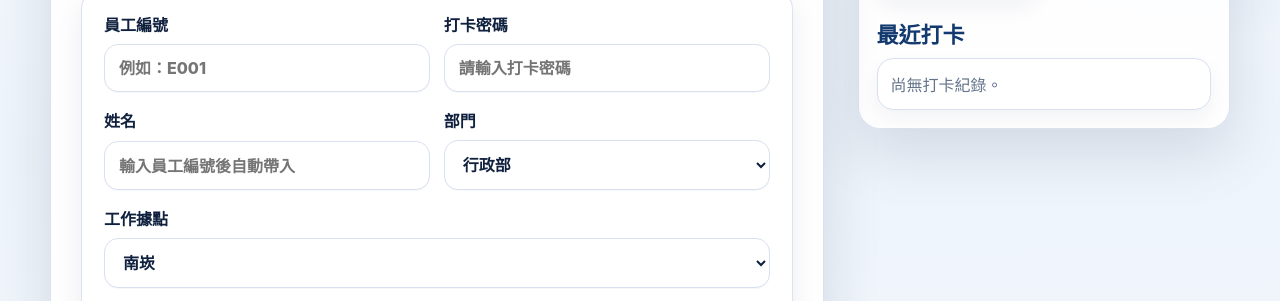
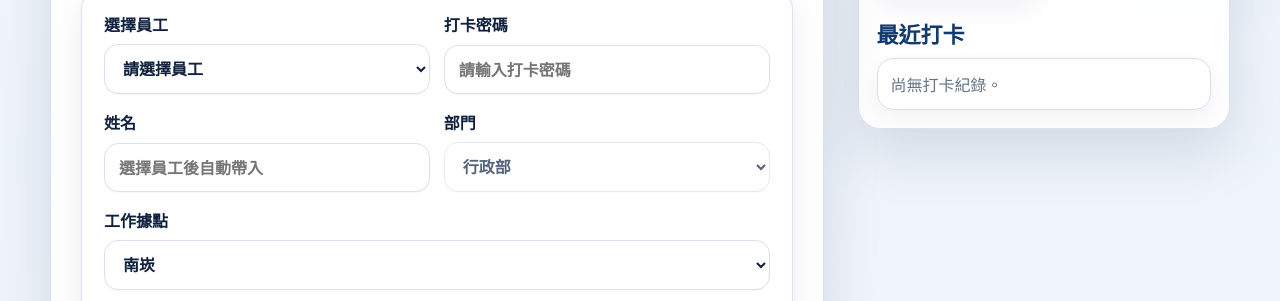
Before and after one commit to b0918800999-svg/yangjiajiang-attendance-system, a website: page index.html in a window 1280 px wide. Shown: the part 494-795 px from the top of the page. Drawn offline with Linux system fonts and the light colour scheme.

Commit message:
完成員工管理下拉打卡

```diff
--- a/app.js
+++ b/app.js
@@ -126,6 +126,7 @@ function saveEmployees(employees) {
   const normalizedEmployees = normalizeEmployees(employees);
   cachedEmployees = normalizedEmployees;
   saveJson(EMPLOYEES_STORAGE_KEY, normalizedEmployees);
+  renderClockEmployeeSelect();
 }
 
 function loadEmployees() {
@@ -401,8 +402,30 @@ function normalizeEmployeeId(value) {
 
 function findEmployee(employeeId) {
   const normalizedId = normalizeEmployeeId(employeeId);
-  cachedEmployees = loadEmployees();
+  if (!cachedEmployees.length) {
+    cachedEmployees = normalizeEmployees(loadJson(EMPLOYEES_STORAGE_KEY));
+  }
   return cachedEmployees.find((employee) => employee.employeeId === normalizedId);
+}
+
+function renderClockEmployeeSelect() {
+  if (!employeeIdInput) return;
+  const selectedEmployeeId = employeeIdInput.value;
+  const activeEmployees = getEmployees()
+    .filter((employee) => employee.status === "在職")
+    .sort((a, b) => a.employeeId.localeCompare(b.employeeId));
+  const options = activeEmployees
+    .map(
+      (employee) =>
+        `<option value="${escapeHtml(employee.employeeId)}">${escapeHtml(employee.employeeId)} - ${escapeHtml(employee.name)}</option>`
+    )
+    .join("");
+
+  employeeIdInput.innerHTML = `<option value="">請選擇員工</option>${options}`;
+  if (activeEmployees.some((employee) => employee.employeeId === selectedEmployeeId)) {
+    employeeIdInput.value = selectedEmployeeId;
+  }
+  autofillEmployee(employeeIdInput.value);
 }
 
 function renderClock() {
@@ -750,7 +773,12 @@ function importEmployeesFromFile() {
 
 function autofillEmployee(employeeId) {
   const employee = findEmployee(employeeId);
-  if (!employee) return;
+  if (!employee) {
+    employeeNameInput.value = "";
+    departmentSelect.value = "行政部";
+    workSiteSelect.value = "南崁";
+    return;
+  }
   employeeNameInput.value = employee.name;
   departmentSelect.value = employee.department;
   workSiteSelect.value = employee.workSite;
--- a/index.html
+++ b/index.html
@@ -41,8 +41,10 @@
           <form class="clock-form" id="clockForm">
             <div class="form-row">
               <label for="employeeIdInput">
-                員工編號
-                <input id="employeeIdInput" name="employeeId" type="text" autocomplete="off" placeholder="例如：E001" required />
+                選擇員工
+                <select id="employeeIdInput" name="employeeId" required>
+                  <option value="">請選擇員工</option>
+                </select>
               </label>
               <label for="clockPasswordInput">
                 打卡密碼
@@ -52,11 +54,11 @@
             <div class="form-row">
               <label for="employeeNameInput">
                 姓名
-                <input id="employeeNameInput" name="employeeName" type="text" autocomplete="name" placeholder="輸入員工編號後自動帶入" />
+                <input id="employeeNameInput" name="employeeName" type="text" placeholder="選擇員工後自動帶入" readonly />
               </label>
               <label for="departmentSelect">
                 部門
-                <select id="departmentSelect" name="department" required>
+                <select id="departmentSelect" name="department" required disabled>
                   <option value="行政部">行政部</option>
                   <option value="倉儲部">倉儲部</option>
                   <option value="包裝部">包裝部</option>
```
